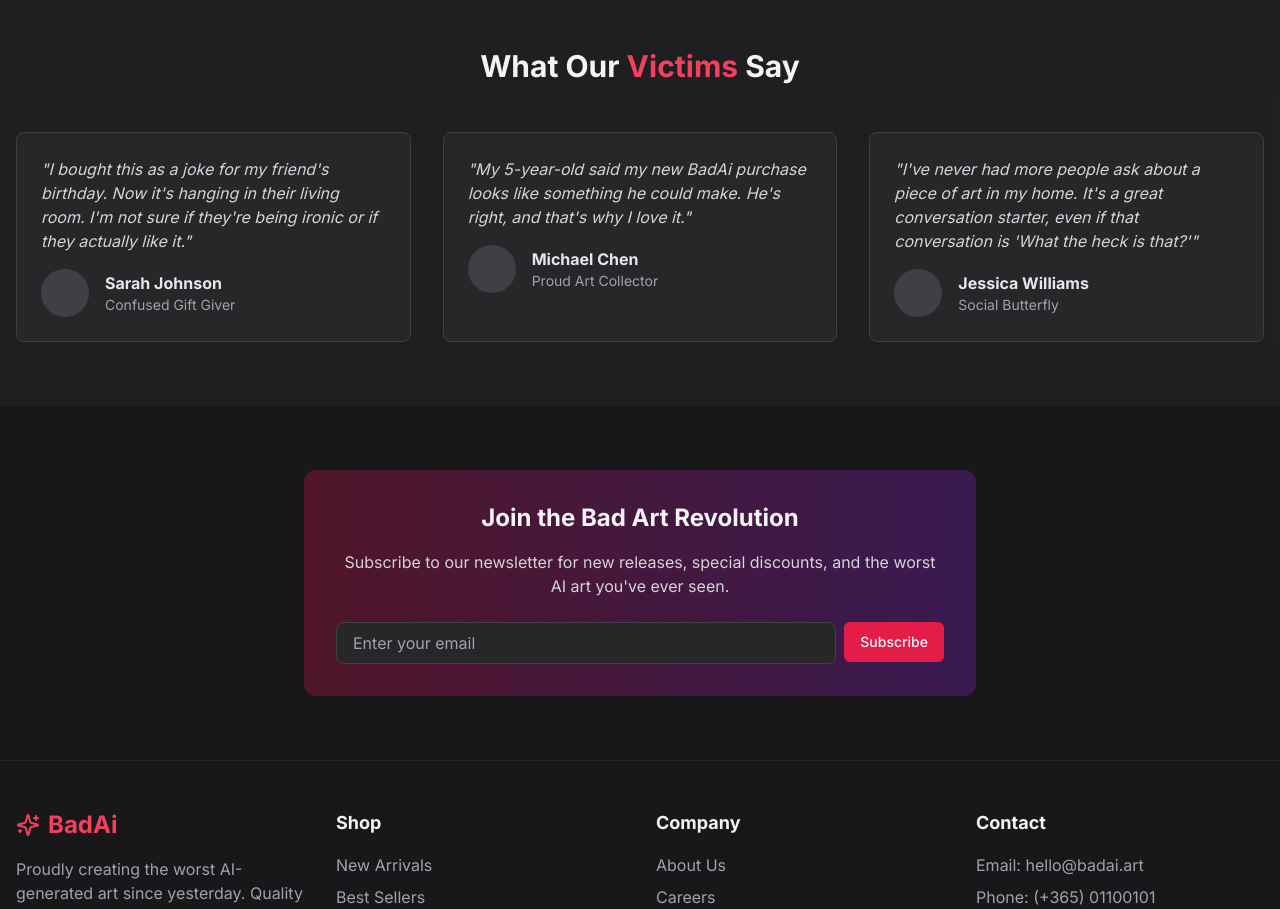
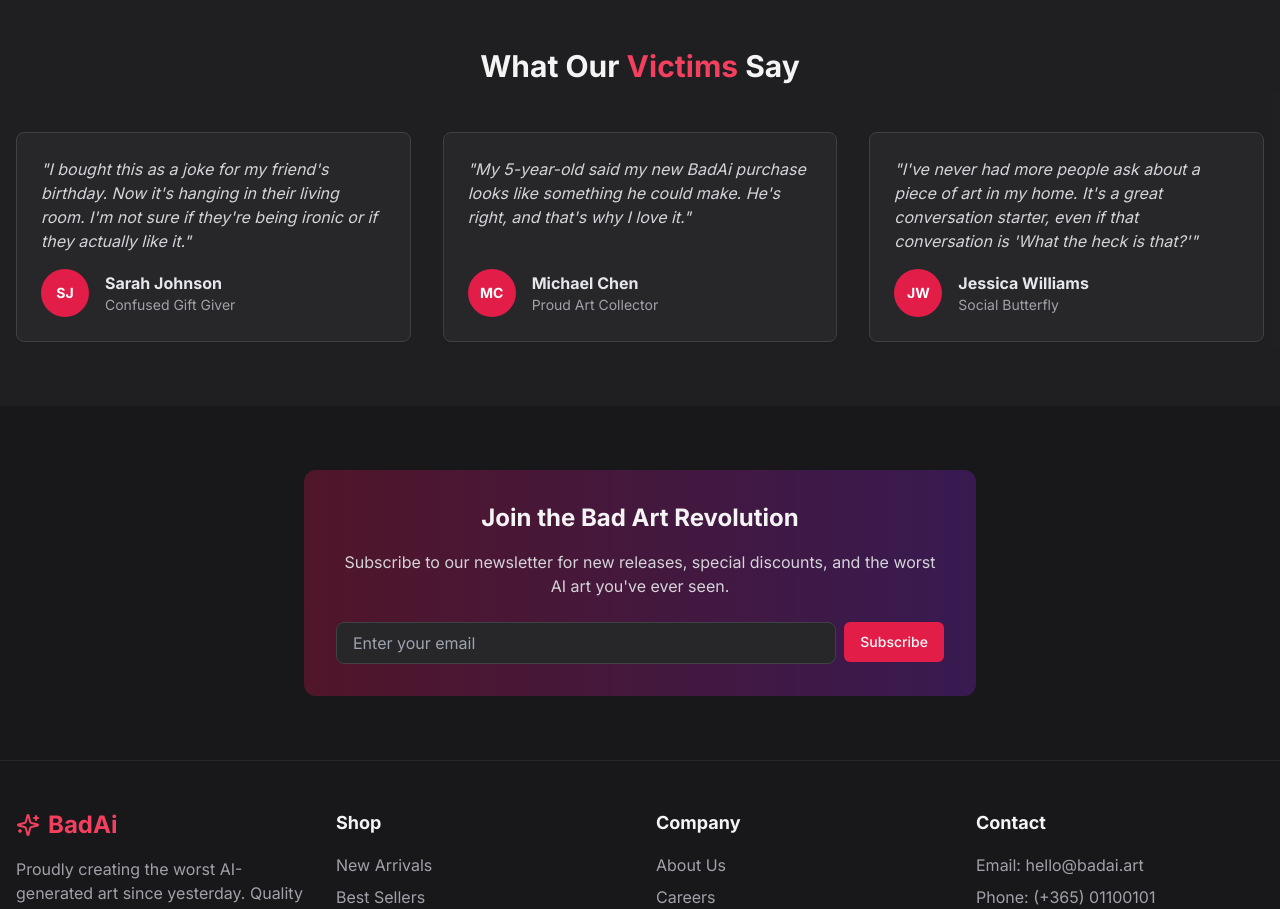
Before and after one commit to isaac00green/badai-ecommerce, a Next.js app: page / in a window 1280 px wide. Shown: the part 1940-2849 px from the top of the page. Built offline with nearby package versions, Linux system fonts and the light colour scheme.

Commit message:
Edited and cleaned Testimonials

```diff
--- a/app/page.tsx
+++ b/app/page.tsx
@@ -147,13 +147,17 @@ export default function Home() {
           <h2 className="mb-12 text-center text-3xl font-bold">
             What Our <span className="text-rose-500">Victims</span> Say
           </h2>
-          <div className="grid gap-8 md:grid-cols-2 lg:grid-cols-3">
+          <div className="grid gap-8 md:grid-cols-2 lg:grid-cols-3 items-stretch">
             {testimonials.map((testimonial, index) => (
-              <Card key={index} className="bg-zinc-800 border-zinc-700">
-                <CardContent className="p-6">
-                  <p className="mb-4 italic text-zinc-300">"{testimonial.quote}"</p>
+              <Card key={index} className="bg-zinc-800 border-zinc-700 h-full">
+                <CardContent className="p-6 flex flex-col h-full">
+                  <p className="mb-4 italic text-zinc-300 flex-1">"{testimonial.quote}"</p>
                   <div className="flex items-center gap-4">
-                    <div className="h-12 w-12 rounded-full bg-zinc-700"></div>
+                    <div className="h-12 w-12 rounded-full bg-rose-600 flex items-center justify-center">
+                      <span className="text-white font-bold text-sm">
+                        {testimonial.name.split(' ').map(n => n[0]).join('')}
+                      </span>
+                    </div>
                     <div>
                       <p className="font-bold text-gray-200">{testimonial.name}</p>
                       <p className="text-sm text-zinc-400">{testimonial.title}</p>
```
